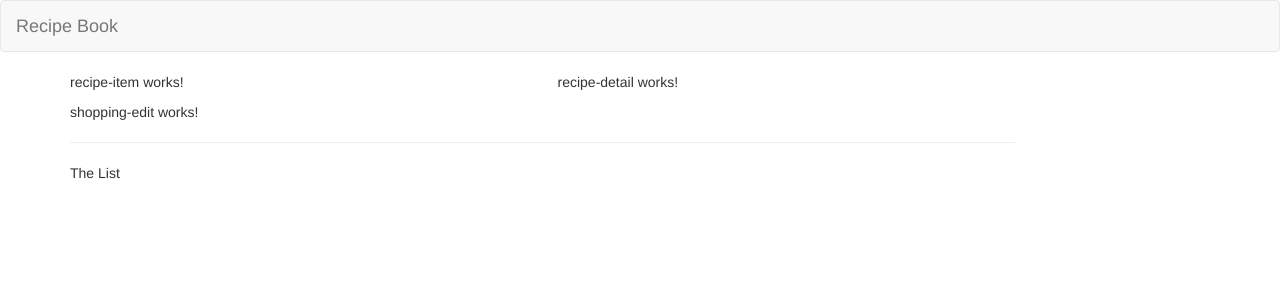
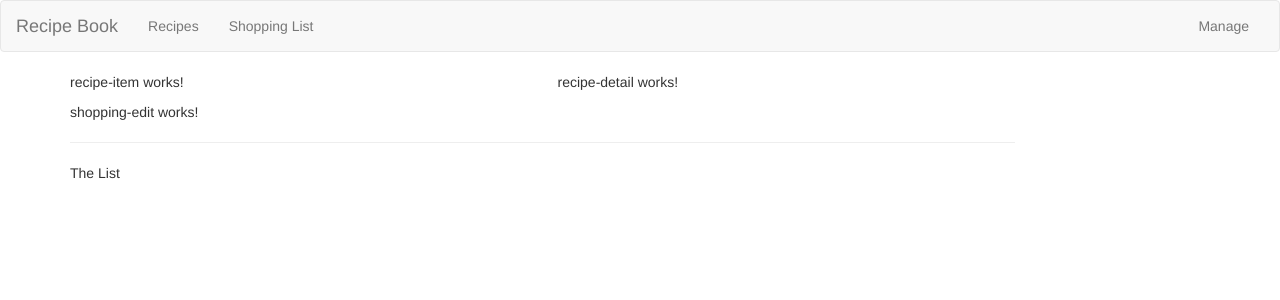
Before and after one commit to malissam/Shopping_Recipe_App, an Angular app in the folder ShoppingRecipeApp/: page / in a window 1280 px wide. Shown: the top 300 px of the page. Built offline with nearby package versions, Linux system fonts and the light colour scheme.

Commit message:
saving header

```diff
--- a/ShoppingRecipeApp/src/app/header/header.component.html
+++ b/ShoppingRecipeApp/src/app/header/header.component.html
@@ -3,13 +3,12 @@
         <div class =  "navbar-header">
             <a href='#' class = "navbar-brand">Recipe Book</a>
         </div>
-        <div class = "collapse nav-bar-collapse">
+        <div class = "collapse navbar-collapse">
             <ul class="nav navbar-nav">
                 <li><a href="#">Recipes</a></li>
                 <li><a href="#">Shopping List</a></li>
             </ul>
             <ul class=" nav navbar-nav navbar-right">
-
                 <li class="dropdown">
                     <a href="#" class="dropdown-toggle" role="button">Manage</a>
                     <ul class="dropdown-menu">
```
